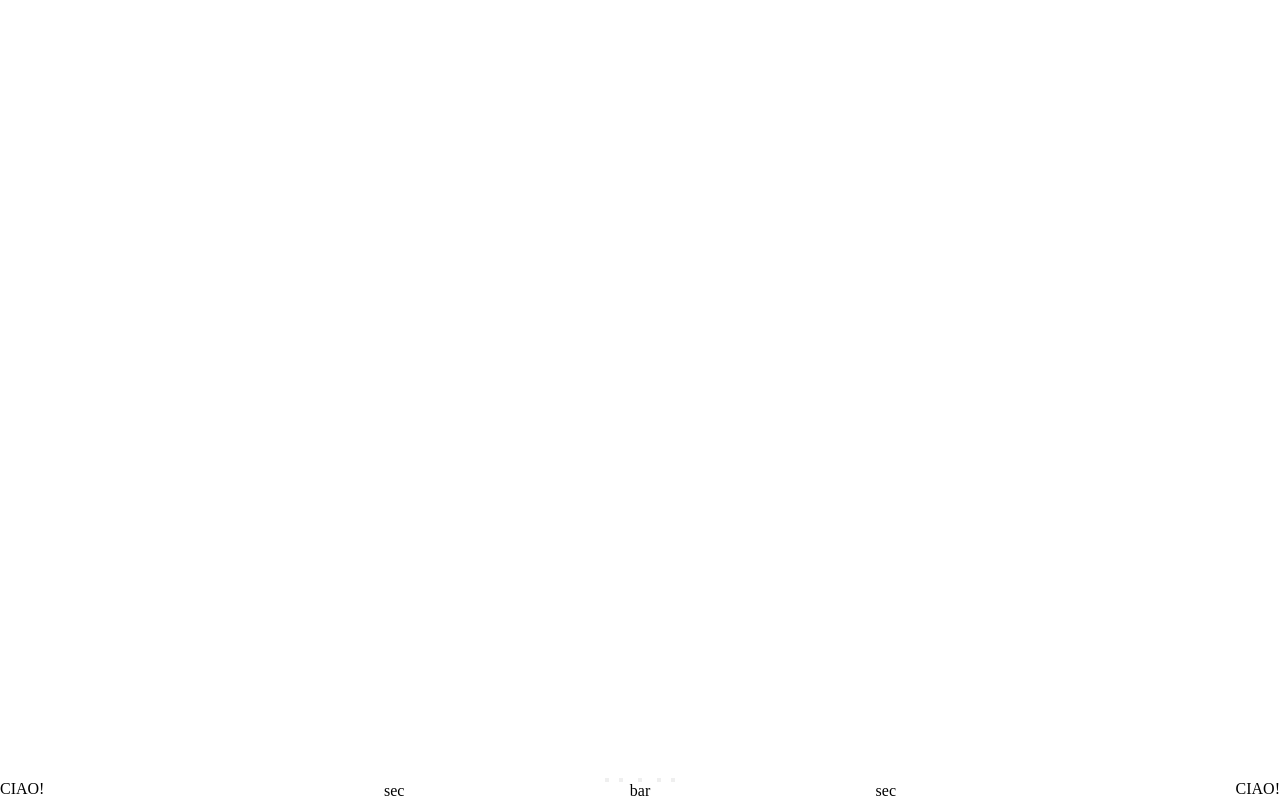
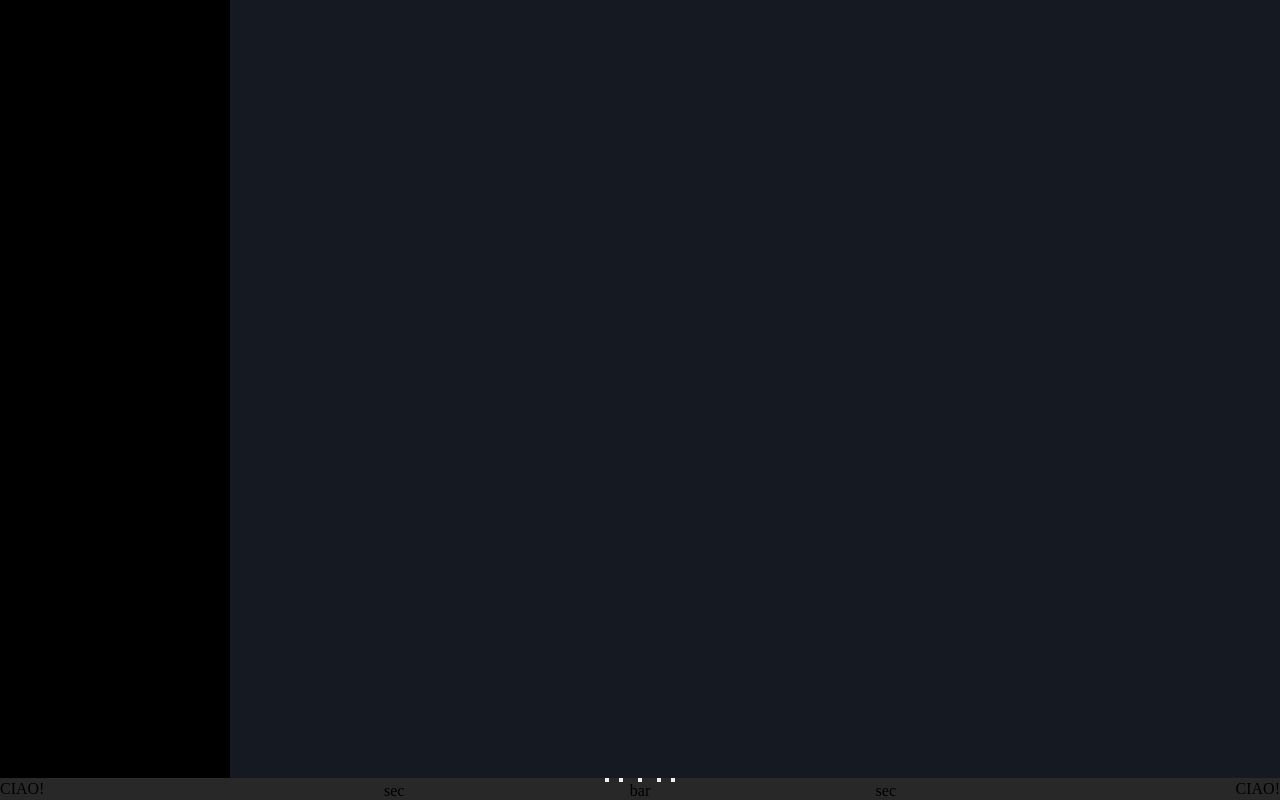
Before and after one commit to giovanni-arduini/html-css-spotifyweb, a plain HTML site: page index.html in a window 1280 px wide. Drawn offline with Linux system fonts and the light colour scheme.

Commit message:
ADD background colours

```diff
--- a/css/style.css
+++ b/css/style.css
@@ -37,11 +37,13 @@ ol {
 .main {
   display: flex;
   flex-grow: 1;
+  background-color: var(--deep-blue);
 }
 
 .sidebar {
   flex-shrink: 0;
   width: var(--sidebar-width);
+  background-color: var(--black);
 }
 
 .main-content {
@@ -55,6 +57,7 @@ ol {
   display: flex;
   justify-content: space-between;
   align-items: center;
+  background-color: var(--dark-grey);
 }
 
 /* .player > * {
```
